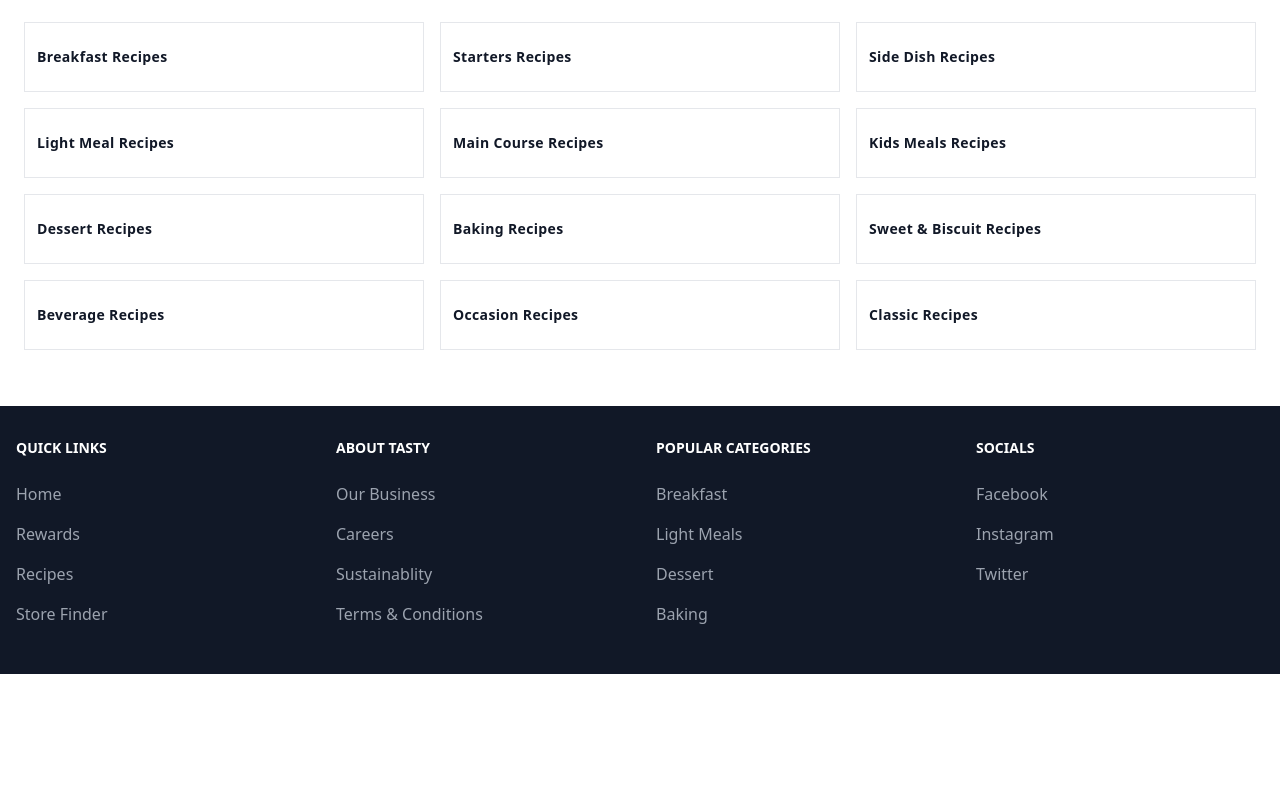
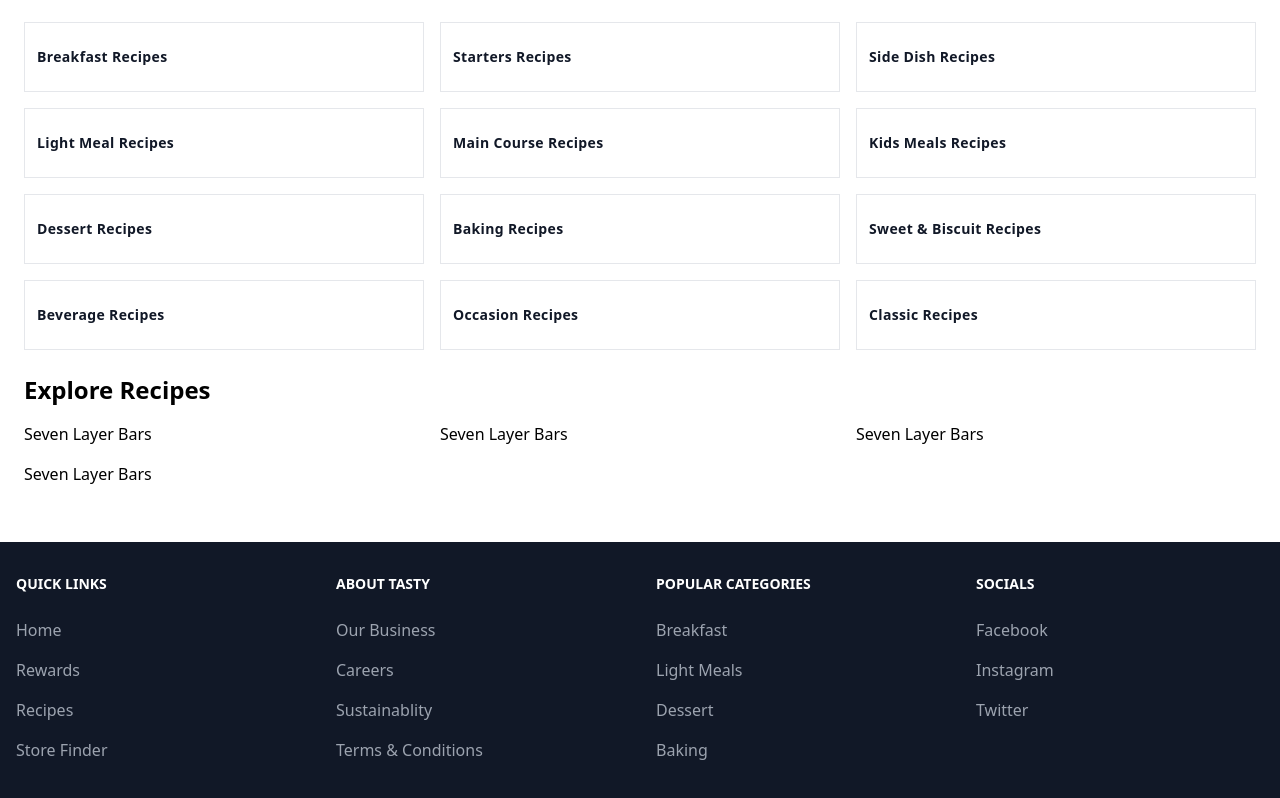
Before and after one commit to Jon-Felipe/Tasty-React, a React (Vite) app: page / in a window 1280 px wide. Shown: the part 688-1486 px from the top of the page. Before the commit the page ends 1362 px from the top, so only its background shows below. Built offline with nearby package versions, Linux system fonts and the light colour scheme.

Commit message:
displaying dummy recipes

```diff
--- a/src/pages/Home.tsx
+++ b/src/pages/Home.tsx
@@ -1,7 +1,7 @@
 import React from 'react';
 import heroImg from '../assets/hero-img.jpg';
-import { recipeCategories } from '../utils/constants';
-import { RecipeCategoryType } from '../utils/types';
+import { recipeCategories, recipes } from '../utils/constants';
+import { RecipeCategoryType, RecipeType } from '../utils/types';
 
 // components
 import Search from '../components/Search';
@@ -52,6 +52,16 @@ const Home = (props: Props) => {
           return <RecipeCategory key={category.id} text={category.text} />;
         })}
       </div>
+
+      {/* explore recipes */}
+      <article>
+        <h3 className='text-2xl font-semibold mb-4'>Explore Recipes</h3>
+        <div className='grid grid-cols-1 md:grid-cols-2 lg:grid-cols-3 gap-4'>
+          {recipes.map((recipe: RecipeType) => {
+            return <p key={recipe.id}>{recipe.text}</p>;
+          })}
+        </div>
+      </article>
     </div>
   );
 };
```
